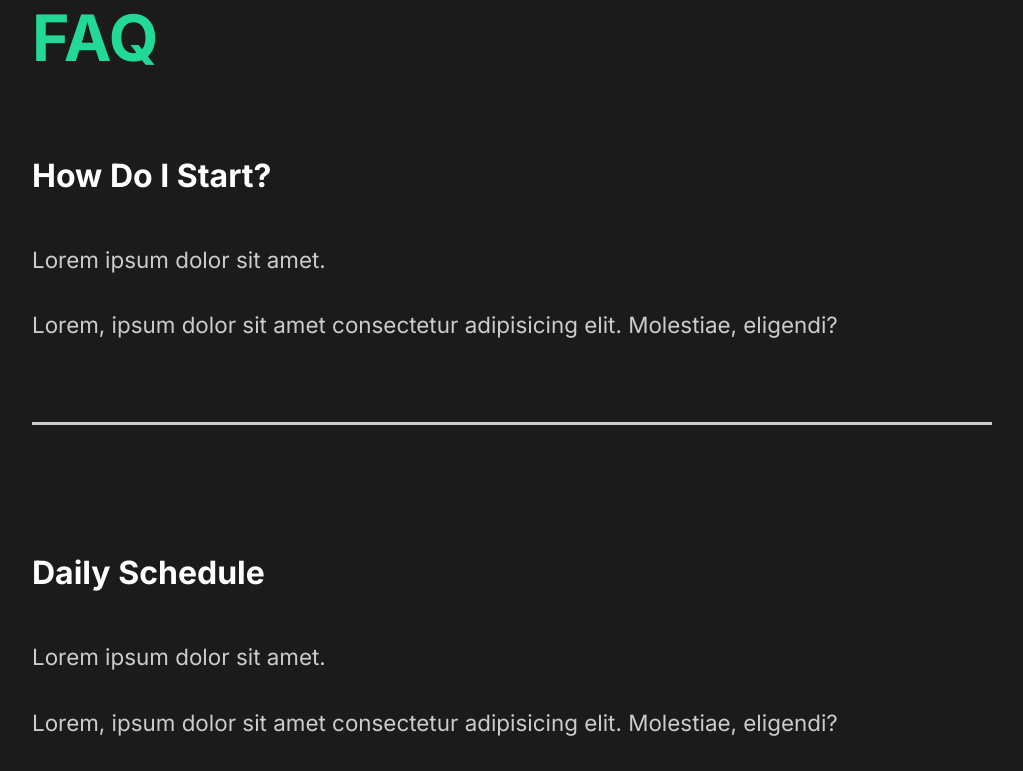
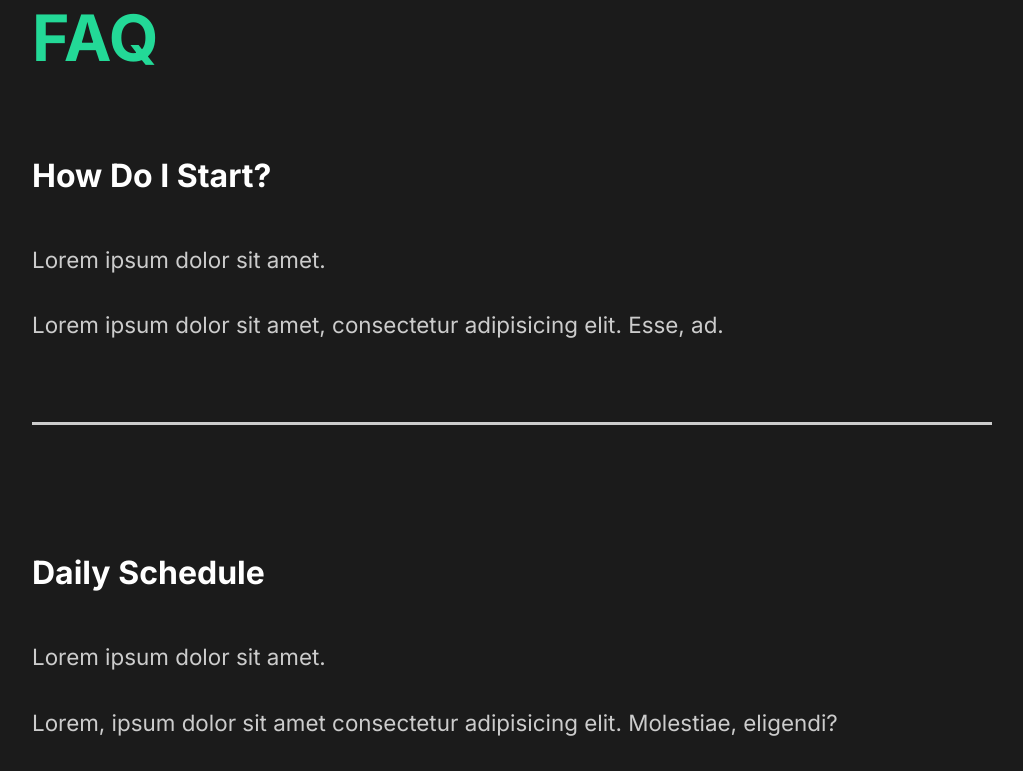
Before and after one commit to nishithgadhiya/react-capture, a React (Create React App) app: page / in a window 1280 px wide. Shown: the part 2309-3080 px from the top of the page, without its empty margins (128-1151 px from the left). Built offline with nearby package versions, Linux system fonts and the light colour scheme.

Commit message:
added faq section toggle

```diff
--- a/src/compoents/FaqSection.js
+++ b/src/compoents/FaqSection.js
@@ -1,6 +1,8 @@
-import React from "react";
+import React, { useState } from "react";
 import styled from "styled-components";
 import { About } from "../styles";
+import Toggle from "./Toggle";
+import { AnimateSharedLayout } from "framer-motion";
 
 const FaqSection = () => {
   return (
@@ -8,50 +10,45 @@
       <h2>
         Any Questions <span>FAQ</span>
       </h2>
-      <div className="question">
-        <h4>How Do I Start?</h4>
+      <AnimateSharedLayout>
+        <Toggle title="How Do I Start?">
           <div className="answer">
             <p>Lorem ipsum dolor sit amet.</p>
             <p>
-            Lorem, ipsum dolor sit amet consectetur adipisicing elit. Molestiae,
-            eligendi?
+              Lorem ipsum dolor sit amet, consectetur adipisicing elit. Esse,
+              ad.
             </p>
           </div>
-        <div className="faq-line"></div>
-      </div>
-      <div className="question">
-        <h4>Daily Schedule</h4>
+        </Toggle>
+
+        <Toggle title="Daily Schedule">
           <div className="answer">
             <p>Lorem ipsum dolor sit amet.</p>
             <p>
-            Lorem, ipsum dolor sit amet consectetur adipisicing elit. Molestiae,
-            eligendi?
+              Lorem, ipsum dolor sit amet consectetur adipisicing elit.
+              Molestiae, eligendi?
             </p>
           </div>
-        <div className="faq-line"></div>
-      </div>
-      <div className="question">
-        <h4>Different Payment Methods</h4>
+        </Toggle>
+        <Toggle title="Different Payment Methods">
           <div className="answer">
             <p>Lorem ipsum dolor sit amet.</p>
             <p>
-            Lorem, ipsum dolor sit amet consectetur adipisicing elit. Molestiae,
-            eligendi?
+              Lorem, ipsum dolor sit amet consectetur adipisicing elit.
+              Molestiae, eligendi?
             </p>
           </div>
-        <div className="faq-line"></div>
-      </div>
-      <div className="question">
-        <h4>What Products do we offer?</h4>
+        </Toggle>
+        <Toggle title="What Products do we offer?">
           <div className="answer">
             <p>Lorem ipsum dolor sit amet.</p>
             <p>
-            Lorem, ipsum dolor sit amet consectetur adipisicing elit. Molestiae,
-            eligendi?
+              Lorem, ipsum dolor sit amet consectetur adipisicing elit.
+              Molestiae, eligendi?
             </p>
           </div>
-        <div className="faq-line"></div>
-      </div>
+        </Toggle>
+      </AnimateSharedLayout>
     </Faq>
   );
 };
--- /dev/null
+++ b/src/compoents/Toggle.js
@@ -0,0 +1,15 @@
+import { motion } from "framer-motion";
+import React, { useState } from "react";
+
+const Toggle = ({ children, title }) => {
+  const [toggle, setToggle] = useState(true);
+  return (
+    <motion.div layout className="question" onClick={() => setToggle(!toggle)}>
+      <motion.h4 layout>{title}</motion.h4>
+      {toggle ? children : ""}
+      <div className="faq-line"></div>
+    </motion.div>
+  );
+};
+
+export default Toggle;
```
Lines whose indentation alone changed are shown as unchanged.
